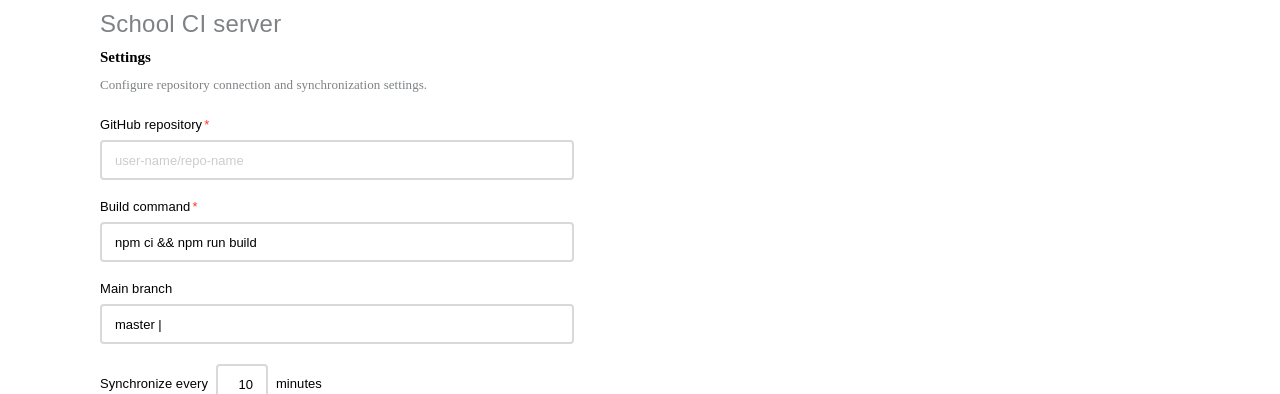
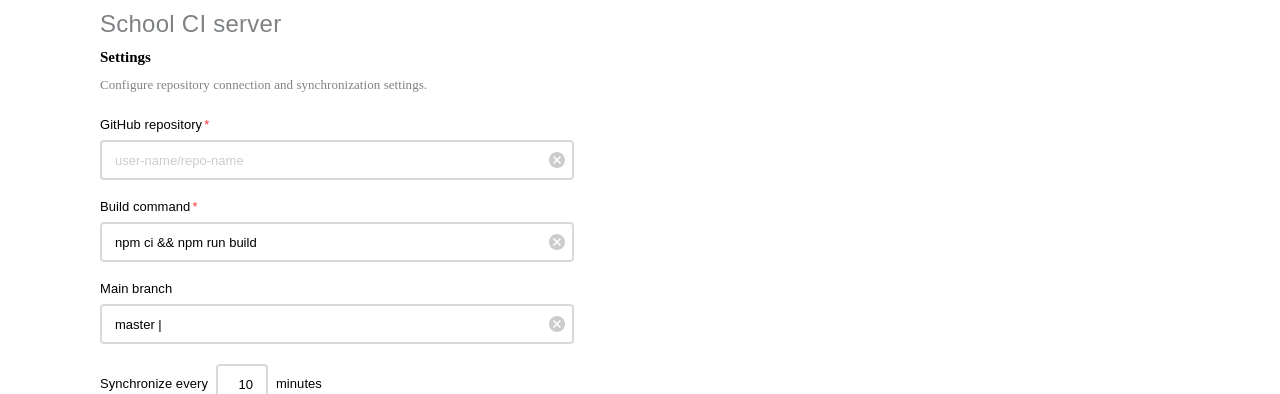
Before and after one commit to makarovmikhail/yandex-hw-react01, a React (Create React App) app: page /settings in a window 1280 px wide. Shown: the top 394 px of the page. Built offline with nearby package versions, Linux system fonts and the light colour scheme; a web font is replaced by a local one.

Commit message:
add clear input feature

```diff
--- a/src/ui/input/Input.tsx
+++ b/src/ui/input/Input.tsx
@@ -44,7 +44,11 @@ const Input: FC<IInputProps> = ({
           }}
         />
         <ClearContainer>
-          <Clear />
+          <Clear
+            onClick={() => {
+              setValue("");
+            }}
+          />
         </ClearContainer>
       </InputContainer>
     </InputFeature>
--- a/src/ui/input/Styles.tsx
+++ b/src/ui/input/Styles.tsx
@@ -83,7 +83,7 @@ export const InputContainer = styled.div`
 export const ClearContainer = styled.div`
   height: 100%;
   position: relative;
-  display: none;
+  left: -25px;
 `;
 
 export const Clear = styled(ClearIcon)`
```
